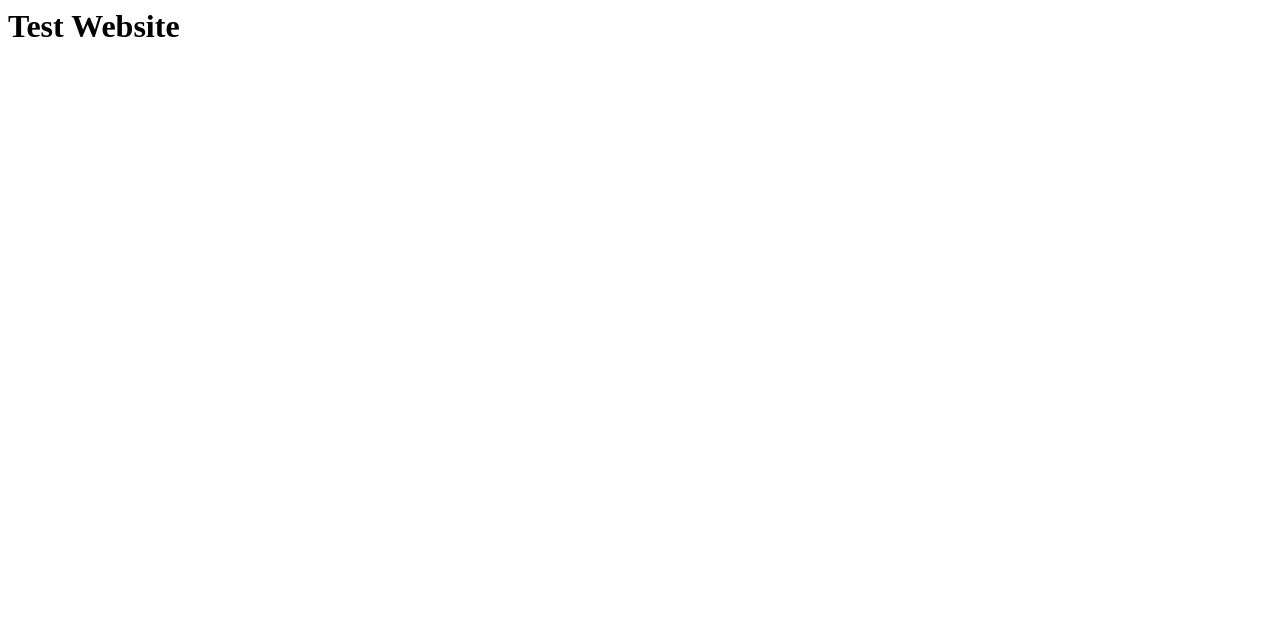
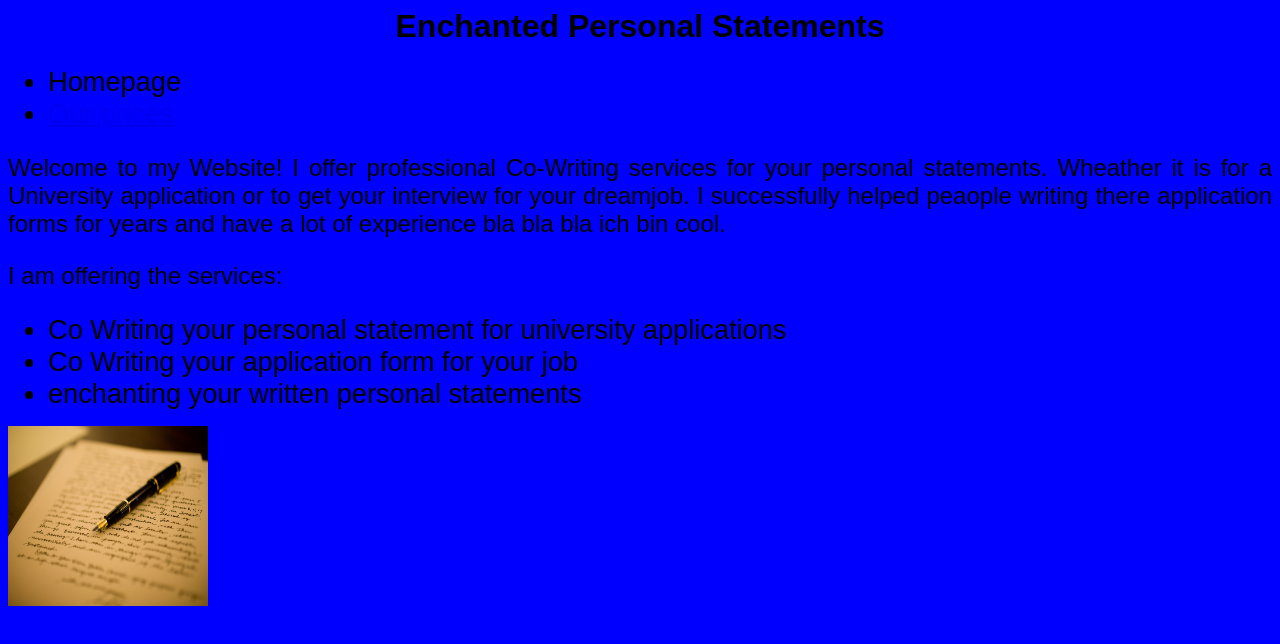
Before and after one commit to bananarama1/bananarama1.github.io, a plain HTML site: page index.html in a window 1280 px wide. Drawn offline with Linux system fonts and the light colour scheme.

Commit message:
build first test website

```diff
--- a/index.html
+++ b/index.html
@@ -2,10 +2,34 @@
   <head>
     <meta charset="utf-8">
     <title>bananarama1.github.io</title>
+    <link rel="stylesheet" href="formate.css">
   </head>
 
   <body>
-    <h1>Test Website</h1>
+    <h1>Enchanted Personal Statements</h1>
+    <nav><!menu>
+      <ul>
+        <li><a tabindex = "0" aria-current = "page">Homepage</a></li>
+        <li><a href="html/pricelist.html">Our prices</a></li>
+      </ul>
+    </nav>
+
+    <p> <! - dddddddd comment>
+      Welcome to my Website! I offer professional Co-Writing services for your personal statements. Wheather
+      it is for a University application or to get your interview for your dreamjob. I successfully helped peaople
+      writing there application forms for years and have a lot of experience bla bla bla ich bin cool.
+    </p>
+    <p>
+      I am offering the services:
+    </p>
+    <ul>
+      <li>Co Writing your personal statement for university applications</li>
+      <li>Co Writing your application form for your job</li>
+      <li>enchanting your written personal statements</li>
+    </ul>
+
+    <img src="img/letter.jpg" alt="letter" width="200" height="180">
+
   </body>
 
 </html>
```
